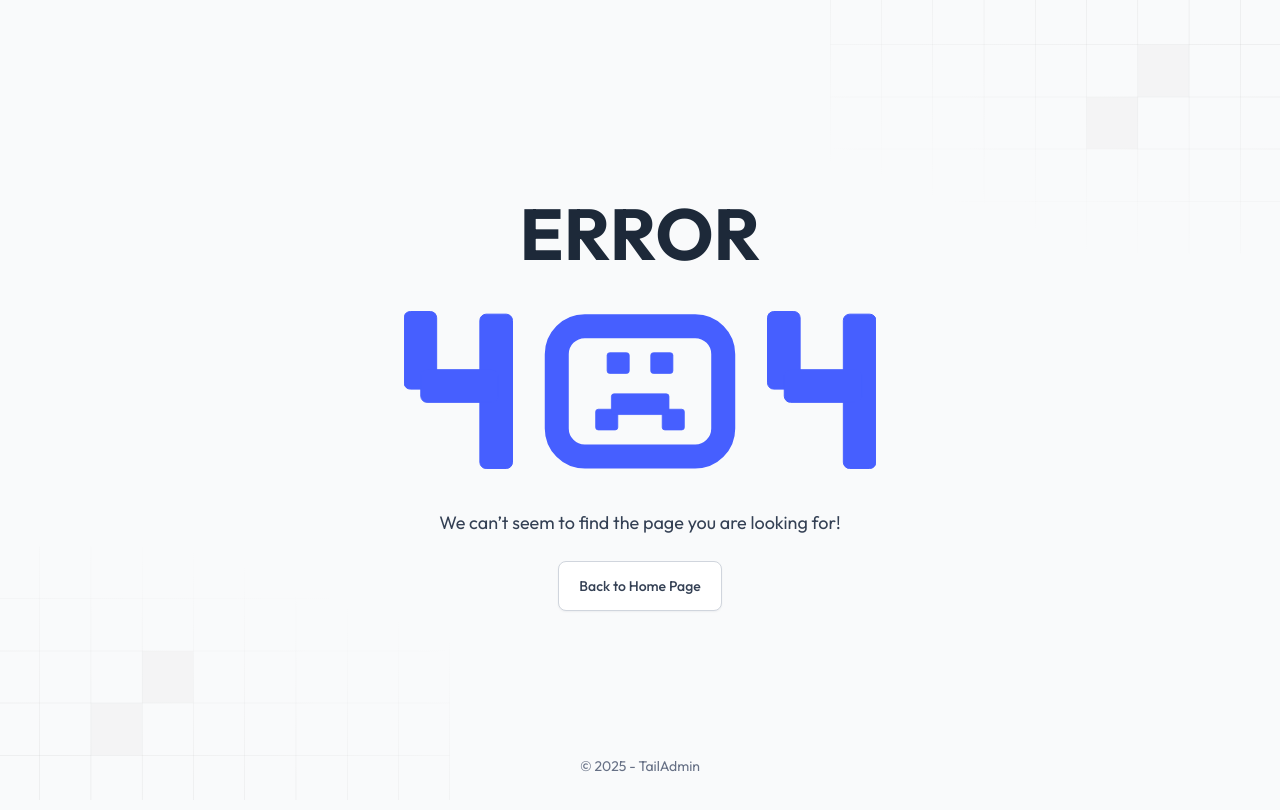
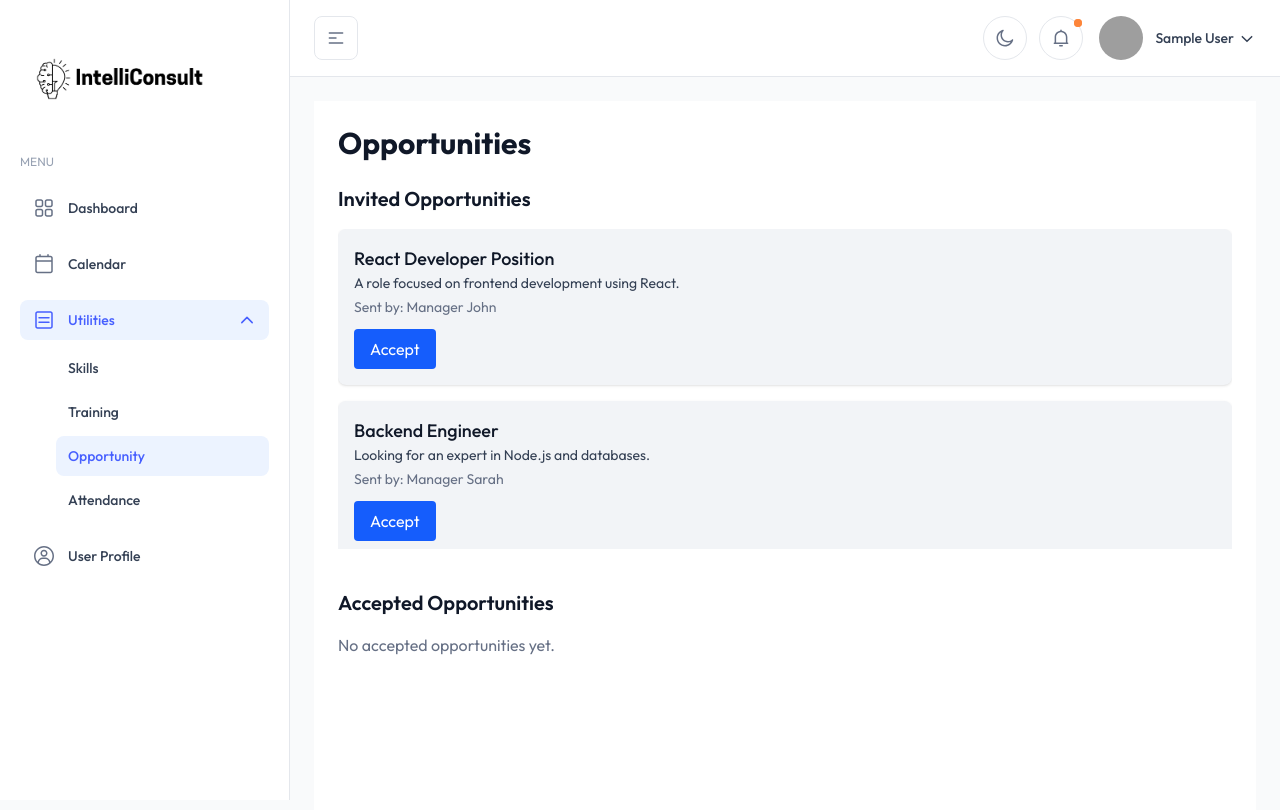
Before and after one commit to mrjayrai/Intelliconsult, a Next.js app in the folder intelliconsult_frontend/: page /opportunity in a window 1280 px wide. Before the commit this address had no page. Shown: the top 810 px of the page. Built offline with nearby package versions, Linux system fonts and the light colour scheme; sample sign-in values are in the browser's storage.

Commit message:
Traning & Opporunity

```diff
--- a/intelliconsult_frontend/package.json
+++ b/intelliconsult_frontend/package.json
@@ -22,7 +22,7 @@
     "apexcharts": "^4.3.0",
     "autoprefixer": "^10.4.20",
     "flatpickr": "^4.6.13",
-    "next": "15.2.3",
+    "next": "^15.3.3",
     "react": "^19.0.0",
     "react-apexcharts": "^1.7.0",
     "react-dnd": "^16.0.1",
@@ -43,7 +43,7 @@
     "eslint-config-next": "15.1.3",
     "postcss": "^8",
     "tailwindcss": "^4.0.0",
-    "typescript": "^5"
+    "typescript": "5.8.3"
   },
   "overrides": {
     "@react-jvectormap/core": {
--- /dev/null
+++ b/intelliconsult_frontend/src/app/(full-width-pages)/(utility)/opportunity/layout.tsx
@@ -0,0 +1,39 @@
+"use client";
+
+import { useSidebar } from "@/context/SidebarContext";
+import AppHeader from "@/layout/AppHeader";
+import AppSidebar from "@/layout/AppSidebar";
+import Backdrop from "@/layout/Backdrop";
+import React from "react";
+
+export default function AdminLayout({
+  children,
+}: {
+  children: React.ReactNode;
+}) {
+  const { isExpanded, isHovered, isMobileOpen } = useSidebar();
+
+  // Dynamic class for main content margin based on sidebar state
+  const mainContentMargin = isMobileOpen
+    ? "ml-0"
+    : isExpanded || isHovered
+    ? "lg:ml-[290px]"
+    : "lg:ml-[90px]";
+
+  return (
+    <div className="min-h-screen xl:flex">
+      {/* Sidebar and Backdrop */}
+      <AppSidebar />
+      <Backdrop />
+      {/* Main Content Area */}
+      <div
+        className={`flex-1 transition-all  duration-300 ease-in-out ${mainContentMargin}`}
+      >
+        {/* Header */}
+        <AppHeader />
+        {/* Page Content */}
+        <div className="p-4 mx-auto max-w-(--breakpoint-2xl) md:p-6">{children}</div>
+      </div>
+    </div>
+  );
+}
--- /dev/null
+++ b/intelliconsult_frontend/src/app/(full-width-pages)/(utility)/opportunity/page.tsx
@@ -0,0 +1,10 @@
+import { Metadata } from "next";
+import OpportunityPage  from "@/components/opportunity/OpportunityPage";
+export const metadata: Metadata = {
+  title: "IntelliConsult",
+  description: "This is intelliConsult Skill Page",
+};
+
+export default function Skill() {
+  return <OpportunityPage />;
+}
--- /dev/null
+++ b/intelliconsult_frontend/src/components/opportunity/OpportunityPage.tsx
@@ -0,0 +1,90 @@
+'use client';
+
+import React, { useState } from 'react';
+
+interface Opportunity {
+  id: number;
+  title: string;
+  description: string;
+  sentBy: string;
+  accepted: boolean;
+}
+
+const dummyOpportunities: Opportunity[] = [
+  {
+    id: 1,
+    title: 'React Developer Position',
+    description: 'A role focused on frontend development using React.',
+    sentBy: 'Manager John',
+    accepted: false,
+  },
+  {
+    id: 2,
+    title: 'Backend Engineer',
+    description: 'Looking for an expert in Node.js and databases.',
+    sentBy: 'Manager Sarah',
+    accepted: false,
+  },
+];
+
+export default function OpportunityPage() {
+  const [opportunities, setOpportunities] = useState<Opportunity[]>(dummyOpportunities);
+
+  const acceptOpportunity = (id: number) => {
+    setOpportunities((prev) =>
+      prev.map((opp) => (opp.id === id ? { ...opp, accepted: true } : opp))
+    );
+  };
+
+  return (
+    <div className="min-h-screen bg-white dark:bg-gray-900 text-black dark:text-white p-6">
+      <h1 className="text-3xl font-bold mb-6">Opportunities</h1>
+
+      {/* Invited Opportunities */}
+      <div className="mb-10">
+        <h2 className="text-xl font-semibold mb-4">Invited Opportunities</h2>
+        <div className="space-y-4 max-h-80 overflow-y-auto">
+          {opportunities.filter(o => !o.accepted).length === 0 ? (
+            <p className="text-gray-500 dark:text-gray-400">No invitations at the moment.</p>
+          ) : (
+            opportunities
+              .filter((opp) => !opp.accepted)
+              .map((opp) => (
+                <div key={opp.id} className="p-4 rounded-lg shadow bg-gray-100 dark:bg-gray-800">
+                  <h3 className="text-lg font-medium">{opp.title}</h3>
+                  <p className="text-sm text-gray-700 dark:text-gray-300">{opp.description}</p>
+                  <p className="text-sm mt-1 text-gray-500">Sent by: {opp.sentBy}</p>
+                  <button
+                    onClick={() => acceptOpportunity(opp.id)}
+                    className="mt-3 px-4 py-2 bg-blue-600 text-white rounded hover:bg-blue-700 transition"
+                  >
+                    Accept
+                  </button>
+                </div>
+              ))
+          )}
+        </div>
+      </div>
+
+      {/* Accepted Opportunities */}
+      <div>
+        <h2 className="text-xl font-semibold mb-4">Accepted Opportunities</h2>
+        <div className="space-y-4 max-h-80 overflow-y-auto">
+          {opportunities.filter(o => o.accepted).length === 0 ? (
+            <p className="text-gray-500 dark:text-gray-400">No accepted opportunities yet.</p>
+          ) : (
+            opportunities
+              .filter((opp) => opp.accepted)
+              .map((opp) => (
+                <div key={opp.id} className="p-4 rounded-lg shadow bg-green-100 dark:bg-green-800">
+                  <h3 className="text-lg font-medium">{opp.title}</h3>
+                  <p className="text-sm text-gray-700 dark:text-gray-200">{opp.description}</p>
+                  <p className="text-sm mt-1 text-gray-500">Sent by: {opp.sentBy}</p>
+                </div>
+              ))
+          )}
+        </div>
+      </div>
+    </div>
+  );
+}
--- a/intelliconsult_frontend/src/components/training/TrainingPage.tsx
+++ b/intelliconsult_frontend/src/components/training/TrainingPage.tsx
@@ -1,13 +1,156 @@
-"use client";
-import React from "react";
+// "use client";
+// import React from "react";
 
-export default function TrainingPage() {
+// export default function TrainingPage() {
 
 
 
+//   return (
+//     <>
+//     {/* Skills Page to be designed here */}
+//     </>
+//   );
+// }
+
+// app/training.tsx
+'use client';
+
+import { useEffect, useState } from 'react';
+import Link from 'next/link';
+import { useAuth } from '@/context/AuthContext';
+
+interface AssignedTraining {
+  _id: string;
+  assignedDate: string;
+  trainingId: {
+    _id: string;
+    name: string;
+    startDate: string;
+    endDate: string;
+    trainerName: string;
+    skillsToBeAcquired: string[];
+  };
+}
+
+interface CompletedTraining {
+  trainingId: string;
+  completedDate: string;
+  score: number;
+  certificateUrl: string;
+  feedback: string;
+  _id: string;
+}
+
+export default function TrainingPage() {
+  const { authData } = useAuth();
+  const userId = authData?.user?._id;
+
+  const [assignedTrainings, setAssignedTrainings] = useState<AssignedTraining[]>([]);
+  const [completedTrainings, setCompletedTrainings] = useState<CompletedTraining[]>([]);
+  const [loadingAssigned, setLoadingAssigned] = useState(true);
+  const [loadingCompleted, setLoadingCompleted] = useState(true);
+
+  useEffect(() => {
+    if (!userId) return;
+
+    const fetchAssignedTrainings = async () => {
+      try {
+        const response = await fetch('http://localhost:4000/api/trainings/assigned', {
+          method: 'POST',
+          headers: { 'Content-Type': 'application/json' },
+          body: JSON.stringify({ userId }),
+        });
+        const result = await response.json();
+        setAssignedTrainings(result.data.trainings);
+      } catch (error) {
+        console.error('Error fetching assigned trainings:', error);
+      } finally {
+        setLoadingAssigned(false);
+      }
+    };
+
+    const fetchCompletedTrainings = async () => {
+      try {
+        const response = await fetch(`/api/completed-training?userId=${userId}`);
+        const result = await response.json();
+        setCompletedTrainings(result.data.trainingsCompleted);
+      } catch (error) {
+        console.error('Error fetching completed trainings:', error);
+      } finally {
+        setLoadingCompleted(false);
+      }
+    };
+
+    fetchAssignedTrainings();
+    fetchCompletedTrainings();
+  }, [userId]);
+
+  if (!userId) {
+    return (
+      <div className="p-6 text-center text-gray-500">
+        Please log in to view your training dashboard.
+      </div>
+    );
+  }
+
   return (
-    <>
-    {/* Skills Page to be designed here */}
-    </>
+    <div className="min-h-screen bg-white dark:bg-gray-900 text-gray-800 dark:text-gray-100 p-6 transition-colors duration-300">
+      <h1 className="text-3xl font-bold mb-8 text-center">📚 My Trainings</h1>
+
+      {/* Assigned Trainings Box */}
+      <div className="bg-gray-100 dark:bg-gray-800 shadow-md rounded-lg p-4 mb-6 max-h-[400px] overflow-y-auto">
+        <h2 className="text-xl font-semibold mb-4 text-blue-700 dark:text-blue-400">📌 Assigned Trainings</h2>
+        {loadingAssigned ? (
+          <p className="text-sm text-gray-500 dark:text-gray-400">Loading...</p>
+        ) : assignedTrainings.length === 0 ? (
+          <p className="text-sm text-gray-500 dark:text-gray-400">No assigned trainings found.</p>
+        ) : (
+          <div className="space-y-4">
+            {assignedTrainings.map((training) => (
+              <div key={training._id} className="bg-white dark:bg-gray-700 p-3 rounded shadow">
+                <p className="font-medium">{training.trainingId.name}</p>
+                <p className="text-sm">Trainer: {training.trainingId.trainerName}</p>
+                <p className="text-sm">
+                  Duration: {new Date(training.trainingId.startDate).toLocaleDateString()} -{' '}
+                  {new Date(training.trainingId.endDate).toLocaleDateString()}
+                </p>
+                <p className="text-sm">Skills: {training.trainingId.skillsToBeAcquired.join(', ')}</p>
+                <p className="text-xs italic mt-1 text-gray-500 dark:text-gray-400">
+                  Assigned on: {new Date(training.assignedDate).toDateString()}
+                </p>
+              </div>
+            ))}
+          </div>
+        )}
+      </div>
+
+      {/* Completed Trainings Box */}
+      <div className="bg-gray-100 dark:bg-gray-800 shadow-md rounded-lg p-4 max-h-[500px] overflow-y-auto">
+        <h2 className="text-xl font-semibold mb-4 text-green-700 dark:text-green-400">✅ Completed Trainings</h2>
+        {loadingCompleted ? (
+          <p className="text-sm text-gray-500 dark:text-gray-400">Loading...</p>
+        ) : completedTrainings.length === 0 ? (
+          <p className="text-sm text-gray-500 dark:text-gray-400">You haven’t completed any trainings yet.</p>
+        ) : (
+          <div className="space-y-4">
+            {completedTrainings.map((training) => (
+              <div key={training._id} className="bg-white dark:bg-gray-700 p-3 rounded shadow">
+                <p className="font-medium text-gray-800 dark:text-gray-100">Training ID: {training.trainingId}</p>
+                <p className="text-xs">Completed on: {new Date(training.completedDate).toDateString()}</p>
+                <p className="text-sm">Score: {training.score}%</p>
+                <p className="text-xs italic mt-1">“{training.feedback}”</p>
+                <Link
+                  href={training.certificateUrl}
+                  target="_blank"
+                  className="block mt-2 text-blue-600 dark:text-blue-400 hover:underline text-sm"
+                >
+                  🎓 View Certificate
+                </Link>
+              </div>
+            ))}
+          </div>
+        )}
+      </div>
+    </div>
   );
 }
```
Also changed, not shown: 1 other file (tests, documents, lock files or other folders).
